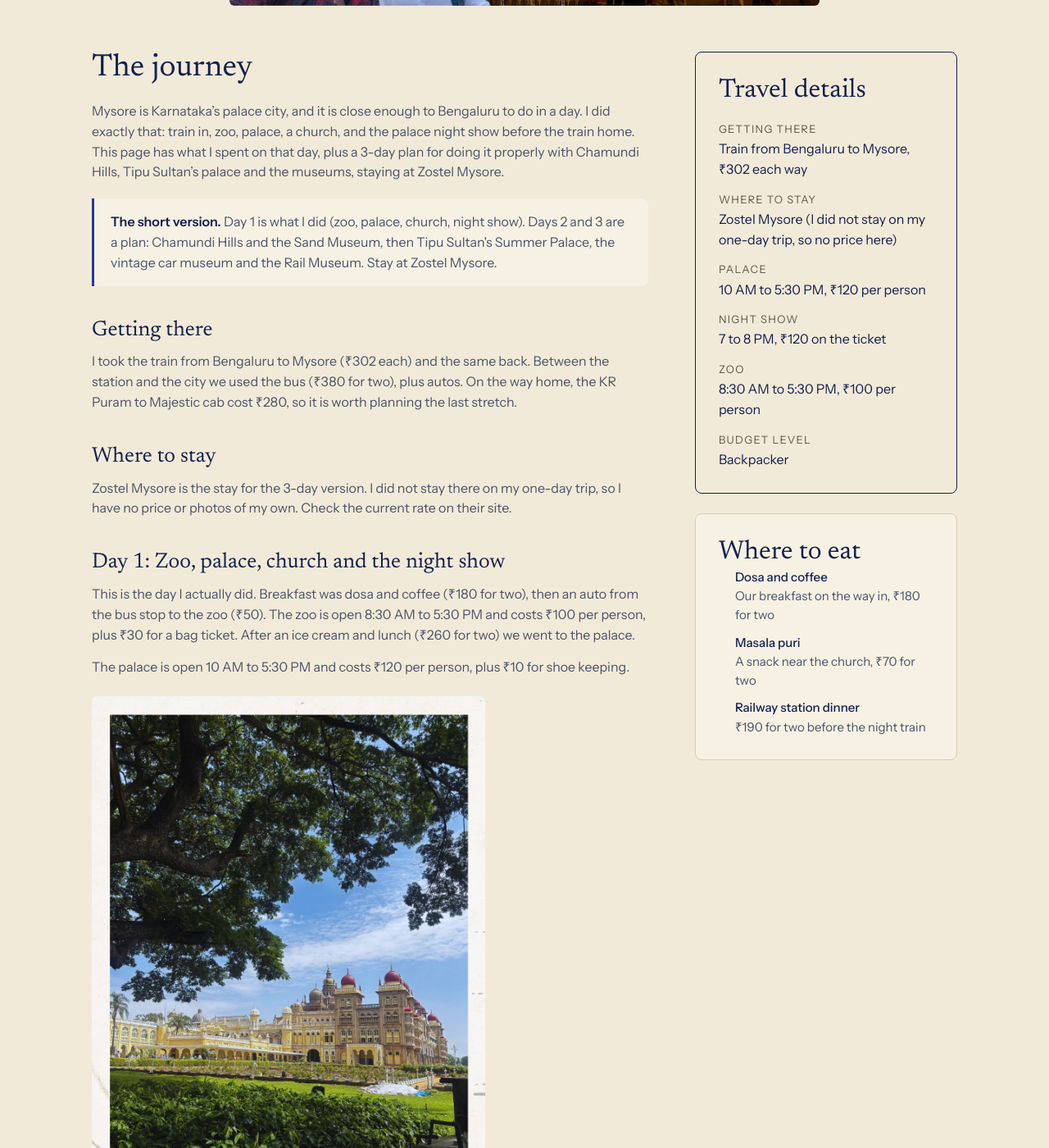
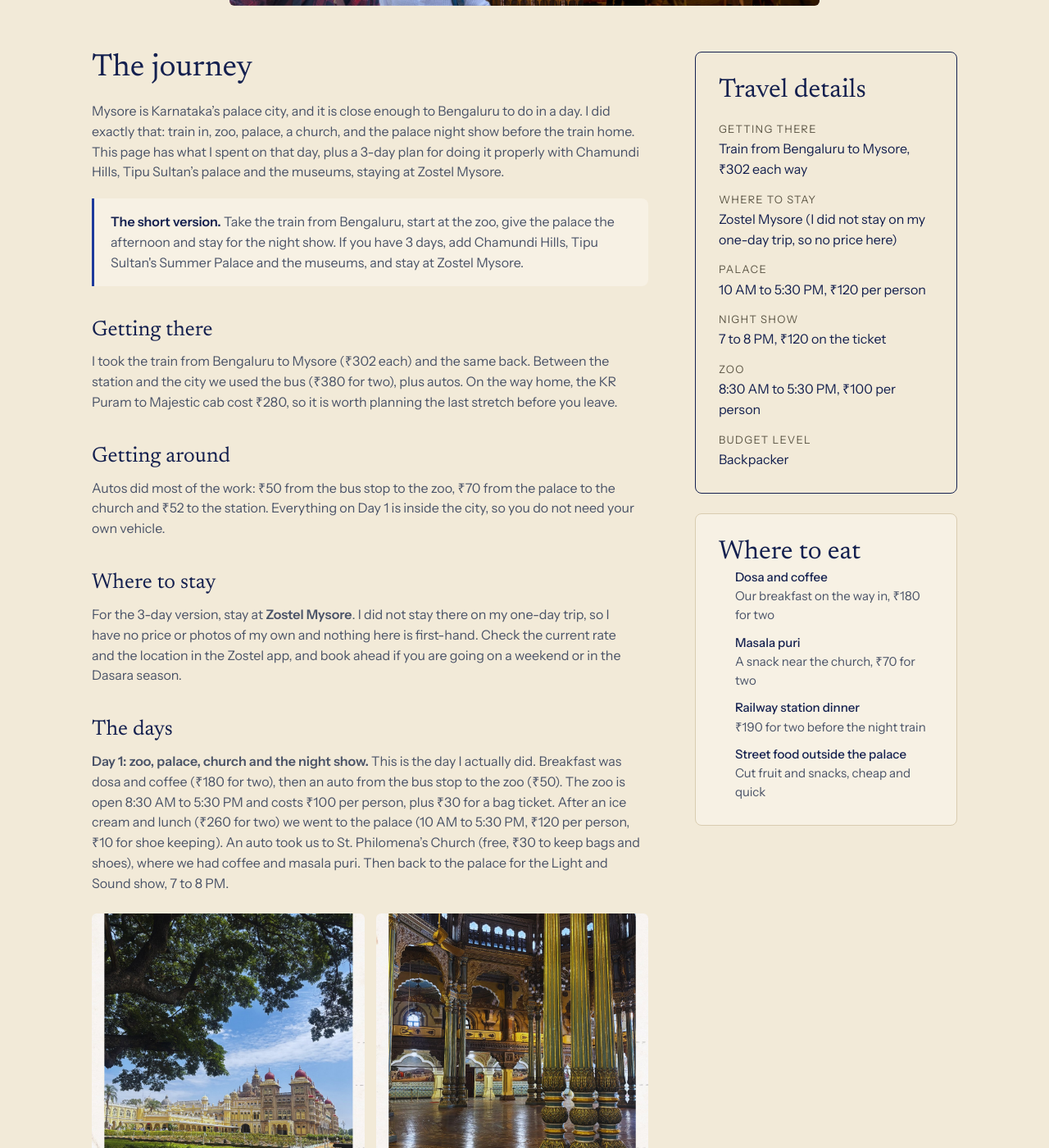
Before and after one commit to gdncomm-aditya-kanoi/Travel-Train, a Jekyll site: the page built from _trips/mysore.md, in a window 1280 px wide and 1400 px high, scrolled down 1064 px. Shown: the whole window at 82% size. Built offline with Jekyll 4.4.1, drawn with Linux system fonts in a browser that asks for light colours; some of the changed text lies outside the part shown.

Commit message:
Restructure Mysore page like Hampi: day sections with photo grids, food, extras
Co-Authored-By: Claude <noreply@anthropic.com>

```diff
--- a/_trips/mysore.md
+++ b/_trips/mysore.md
@@ -33,15 +33,15 @@ expenses:                   # rupees per person, for the one day I did (the shee
     amount: 430
 
 things_to_do:
-  - "Start at the zoo when it opens at 8:30 AM, then go to the palace"
-  - "Stay for the Light and Sound show at the palace, 7 to 8 PM"
-  - "Go up Chamundi Hills for the temple and the Nandi statue"
-  - "Spend a morning at Tipu Sultan's Summer Palace in Srirangapatna"
-  - "See the vintage cars, the Rail Museum and the Sand Museum on the rainy-day side"
+  - "Day 1: zoo, Mysore Palace, St. Philomena's Church, then the palace night show"
+  - "Day 2: Chamundi Hills (temple and Nandi), then the Sand Museum"
+  - "Day 3: Tipu Sultan's Summer Palace, Payana Vintage Museum and the Rail Museum"
+  - "Buy the palace ticket before you queue for the night show"
+  - "Stay at Zostel Mysore if you want a hostel base for 3 days"
 things_to_skip:
-  - "Trying to see everything in one day: I did, and the palace night show forced a late finish"
-  - "Reaching the palace after 5:30 PM: day entry closes then, only the night show is open"
-  - "Buying the magnet before you have compared shops: I paid ₹100 for it"
+  - "Trying to see everything in one day: the palace night show forces a late finish"
+  - "Reaching the palace after 5:30 PM: day entry closes then"
+  - "Buying a magnet at the first stall: compare shops (I paid ₹100)"
 
 eat:
   - name: Dosa and coffee
@@ -50,6 +50,8 @@ eat:
     note: "A snack near the church, ₹70 for two"
   - name: Railway station dinner
     note: "₹190 for two before the night train"
+  - name: Street food outside the palace
+    note: "Cut fruit and snacks, cheap and quick"
 
 details:
   - label: Getting there
@@ -66,8 +68,10 @@ details:
     value: "Backpacker"
 
 # Coordinates are approximate, picked by eye from the map. Check them in Google Maps before you rely on them.
+# "route" opens in Google Maps with every stop in order.
 days:
-  - title: "Day 1: Zoo, palace, church and the night show (what I did)"
+  - title: "Zoo, palace, church and the night show"
+    route: "https://www.google.com/maps/dir/?api=1&origin=12.3150,76.6420&destination=12.3150,76.6420&waypoints=12.3010,76.6520%7C12.3052,76.6552%7C12.3144,76.6517&travelmode=driving"
     stops:
       - name: Mysuru railway station
         type: train
@@ -94,7 +98,8 @@ days:
         note: "7 to 8 PM. We went back for the Light and Sound show"
         lat: 12.3052
         lng: 76.6552
-  - title: "Day 2: Chamundi Hills and the Sand Museum (plan)"
+  - title: "Chamundi Hills and the Sand Museum (plan)"
+    route: "https://www.google.com/maps/dir/?api=1&origin=12.3100,76.6500&destination=12.3100,76.6500&waypoints=12.2724,76.6700%7C12.2740,76.6740%7C12.2860,76.6770&travelmode=driving"
     stops:
       - name: Zostel Mysore
         type: home
@@ -168,67 +174,53 @@ credits:
 
 Mysore is Karnataka's palace city, and it is close enough to Bengaluru to do in a day. I did exactly that: train in, zoo, palace, a church, and the palace night show before the train home. This page has what I spent on that day, plus a 3-day plan for doing it properly with Chamundi Hills, Tipu Sultan's palace and the museums, staying at Zostel Mysore.
 
-<div class="callout"><strong>The short version.</strong> Day 1 is what I did (zoo, palace, church, night show). Days 2 and 3 are a plan: Chamundi Hills and the Sand Museum, then Tipu Sultan's Summer Palace, the vintage car museum and the Rail Museum. Stay at Zostel Mysore.</div>
+<div class="callout"><strong>The short version.</strong> Take the train from Bengaluru, start at the zoo, give the palace the afternoon and stay for the night show. If you have 3 days, add Chamundi Hills, Tipu Sultan's Summer Palace and the museums, and stay at Zostel Mysore.</div>
 
 ### Getting there
 
-I took the train from Bengaluru to Mysore (₹302 each) and the same back. Between the station and the city we used the bus (₹380 for two), plus autos. On the way home, the KR Puram to Majestic cab cost ₹280, so it is worth planning the last stretch.
+I took the train from Bengaluru to Mysore (₹302 each) and the same back. Between the station and the city we used the bus (₹380 for two), plus autos. On the way home, the KR Puram to Majestic cab cost ₹280, so it is worth planning the last stretch before you leave.
+
+### Getting around
+
+Autos did most of the work: ₹50 from the bus stop to the zoo, ₹70 from the palace to the church and ₹52 to the station. Everything on Day 1 is inside the city, so you do not need your own vehicle.
 
 ### Where to stay
 
-Zostel Mysore is the stay for the 3-day version. I did not stay there on my one-day trip, so I have no price or photos of my own. Check the current rate on their site.
+For the 3-day version, stay at **Zostel Mysore**. I did not stay there on my one-day trip, so I have no price or photos of my own and nothing here is first-hand. Check the current rate and the location in the Zostel app, and book ahead if you are going on a weekend or in the Dasara season.
 
-### Day 1: Zoo, palace, church and the night show
+### The days
 
-This is the day I actually did. Breakfast was dosa and coffee (₹180 for two), then an auto from the bus stop to the zoo (₹50). The zoo is open 8:30 AM to 5:30 PM and costs ₹100 per person, plus ₹30 for a bag ticket. After an ice cream and lunch (₹260 for two) we went to the palace.
+**Day 1: zoo, palace, church and the night show.** This is the day I actually did. Breakfast was dosa and coffee (₹180 for two), then an auto from the bus stop to the zoo (₹50). The zoo is open 8:30 AM to 5:30 PM and costs ₹100 per person, plus ₹30 for a bag ticket. After an ice cream and lunch (₹260 for two) we went to the palace (10 AM to 5:30 PM, ₹120 per person, ₹10 for shoe keeping). An auto took us to St. Philomena's Church (free, ₹30 to keep bags and shoes), where we had coffee and masala puri. Then back to the palace for the Light and Sound show, 7 to 8 PM.
 
-The palace is open 10 AM to 5:30 PM and costs ₹120 per person, plus ₹10 for shoe keeping.
-
-<div class="shots one">
-{% include shot.html file="palace.jpg" class="full" caption="Mysore Palace, from the garden" %}
+<div class="shots">
+{% include shot.html file="palace.jpg" class="tall" caption="Mysore Palace, from the garden" %}
+{% include shot.html file="palace-hall.jpg" class="tall" caption="The palace durbar hall" %}
+{% include shot.html file="church.jpg" class="tall" caption="St. Philomena's Church" %}
+{% include shot.html file="palace-lights.jpg" class="tall" caption="The palace lit up for the night show" %}
 </div>
 
-An auto took us to St. Philomena's Church (free, ₹30 to keep bags and shoes), where we had coffee and masala puri.
+**Day 2: Chamundi Hills and the Sand Museum (plan).** Go up Chamundi Hills in the morning for the Chamundeshwari Temple and the view over the city, and stop at the huge Nandi bull on the way down. Then see the Mysore Sand Sculpture Museum. I have not done this day, so check the timings and fees before you go.
 
-<div class="shots one">
-{% include shot.html file="church.jpg" class="full" caption="St. Philomena's Church" %}
+<div class="shots">
+{% include shot.html file="chamundi.jpg" caption="Chamundi Hills, seen from Karanji Lake" %}
+{% include shot.html file="nandi.jpg" caption="The Nandi statue" %}
 </div>
 
-Then back to the palace for the Light and Sound show, 7 to 8 PM. It is worth staying for.
+**Day 3: Tipu Sultan's palace, vintage cars and the Rail Museum (plan).** Tipu Sultan's Summer Palace is at Srirangapatna, a short way out of Mysore. The Payana Vintage Museum, a car museum, is also near Srirangapatna on the Bengaluru–Mysore expressway, so the two fit one trip. Come back for the Rail Museum before the train to Bengaluru. This day is a plan too, so check the timings and fees.
 
-<div class="shots one">
-{% include shot.html file="palace-lights.jpg" class="full" caption="The palace lit up for the night show" %}
+<div class="shots">
+{% include shot.html file="tipu.jpg" caption="Tipu Sultan's Summer Palace" %}
+{% include shot.html file="car-museum.jpg" caption="A vintage car at the Payana Museum" %}
 </div>
 
-### Day 2: Chamundi Hills and the Sand Museum (plan)
+### Food
 
-Go up Chamundi Hills in the morning for the Chamundeshwari Temple, with a view over the city.
+Dosa and coffee for breakfast, a simple lunch near the palace, masala puri at the church and dinner at the railway station: nothing fancy, and about ₹430 a head for the whole day. Street stalls outside the palace sell cut fruit and snacks, and the souvenir stalls are where I bought the ₹100 magnet.
 
-<div class="shots one">
-{% include shot.html file="chamundi.jpg" class="full" caption="Chamundi Hills, seen from Karanji Lake" %}
+<div class="shots">
+{% include shot.html file="street-food.jpg" class="tall" caption="Street food outside the palace" %}
+{% include shot.html file="market.jpg" class="tall" caption="Souvenir stalls near the palace" %}
 </div>
-
-On the way down you pass the huge Nandi bull. After that, see the Mysore Sand Sculpture Museum. Check the timings and fees for each before you go.
-
-<div class="shots one">
-{% include shot.html file="nandi.jpg" class="full" caption="The Nandi statue" %}
-</div>
-
-### Day 3: Tipu Sultan's palace, vintage cars and the Rail Museum (plan)
-
-Tipu Sultan's Summer Palace is at Srirangapatna, a short way out of Mysore.
-
-<div class="shots one">
-{% include shot.html file="tipu.jpg" class="full" caption="Tipu Sultan's Summer Palace" %}
-</div>
-
-The Payana Vintage Museum, a car museum, is also near Srirangapatna on the Bengaluru–Mysore expressway, so the two fit one trip.
-
-<div class="shots one">
-{% include shot.html file="car-museum.jpg" class="full" caption="A vintage car at the Payana Museum" %}
-</div>
-
-Come back for the Rail Museum before the train to Bengaluru. Check timings and fees for all three.
 
 ### Prices and timings
 
@@ -238,3 +230,15 @@ Come back for the Rail Museum before the train to Bengaluru. Check timings and f
 <tr><td>7:00 to 8:00 PM</td><td>Light and Sound show, Mysore Palace</td><td>₹120 night show</td></tr>
 <tr><td>6:00 AM to 8:00 PM</td><td>Church</td><td>Free</td></tr>
 </tbody></table></div>
+
+### What I'd add to this plan
+
+<div class="callout"><strong>A few things worth adding</strong>, from reading around rather than from my own trip, so check them locally:
+<ul>
+<li><strong>Do the zoo first.</strong> It opens at 8:30 AM and the afternoon is hot, so the palace is better after lunch.</li>
+<li><strong>Check which evenings the palace is lit up.</strong> The lights are not on every night, so confirm before you plan your evening around them.</li>
+<li><strong>Chamundi Hills</strong> can be reached by road or on foot up the steps. Go early, before the temple queues build up.</li>
+<li><strong>Tipu Sultan's Summer Palace</strong> is in Srirangapatna, so group it with the other Srirangapatna sights instead of making a separate trip.</li>
+<li><strong>Buy tickets yourself.</strong> Entry prices are fixed, so do not pay anyone extra to get you in.</li>
+<li><strong>Carry cash.</strong> Autos and small stalls may not take UPI.</li>
+</ul></div>
```
Also changed, not shown: other parts of _trips/mysore.md (+2 -1 lines), assets/images/mysore/market.jpg (added), assets/images/mysore/palace-hall.jpg (added), assets/images/mysore/street-food.jpg (added).
